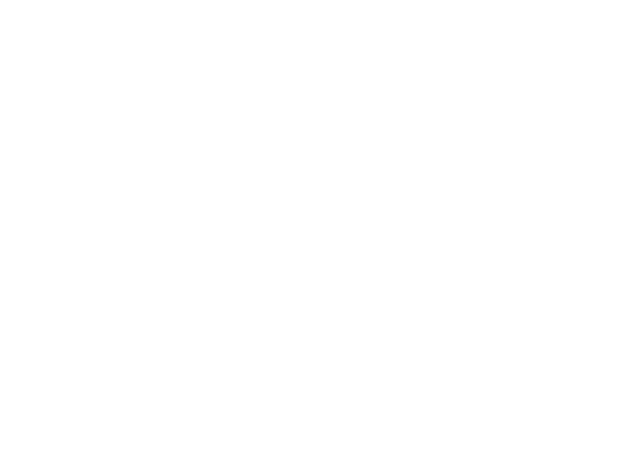
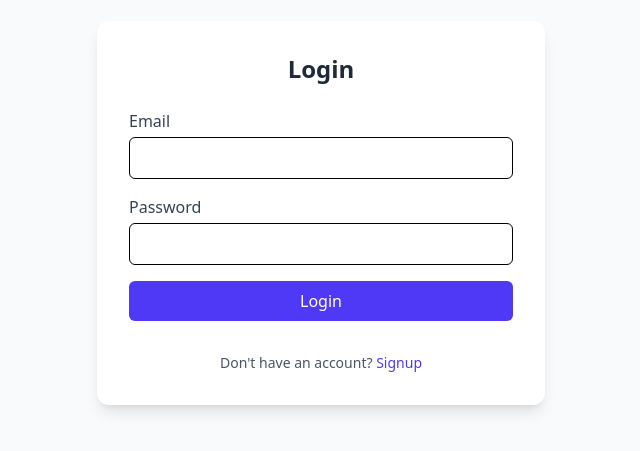
Before and after one commit to kishensjain/Book-Store-MERN, a React app in the folder frontend/: page /login in a window 1280 px wide. Shown: the part 187-638 px from the top of the page, without its empty margins (319-959 px from the left). Built offline with nearby package versions, Linux system fonts and the light colour scheme; the HTML template or start-up script is replaced by a standard one.

Commit message:
Enhance Login component: add form validation, improve user feedback, and update layout

```diff
--- a/frontend/src/pages/Login.tsx
+++ b/frontend/src/pages/Login.tsx
@@ -1,8 +1,101 @@
+import { useNavigate, Link } from "react-router";
+import { useAppSelector,useAppDispatch } from "../app/hooks";
+import { useForm } from "react-hook-form";
+import { useEffect } from "react";
+import { loginUser } from "../features/auth/authSlice";
 
+
+interface LoginFormInputs{
+  email:string,
+  password:string,
+}
 const Login = () => {
+  const dispatch = useAppDispatch();
+  const navigate = useNavigate();
+
+  const {user, loading, error} = useAppSelector((state) => state.auth);
+
+  const{register, handleSubmit, formState:{errors},} = useForm<LoginFormInputs>();
+
+  const onSubmit = (data: LoginFormInputs) => {
+      dispatch(loginUser(data));
+    };
+
+  useEffect(() => {
+    if(user){
+      navigate("/");
+    }
+  },[user]);
+
   return (
-    <div>
+    <div className="flex items-center justify-center min-h-screen bg-gray-50 dark:bg-gray-900">
+      <div className="w-full max-w-md p-8 bg-white dark:bg-gray-800 rounded-xl shadow-lg">
+        <h2 className="text-2xl font-bold mb-6 text-center text-gray-800 dark:text-gray-100">
+          Login
+        </h2>
+        {error && <p className="text-red-500 mb-4 text-center">{error}</p>}
+        <form onSubmit={handleSubmit(onSubmit)} className="space-y-4">
 
+
+          <div>
+            <label className="block mb-1 text-gray-700 dark:text-gray-200">
+              Email
+            </label>
+            <input
+              type="email"
+              {...register("email", {
+                required: "Email is required",
+                pattern: {
+                  value: /^\S+@\S+$/i,
+                  message: "Invalid email format",
+                },
+              })}
+              className="w-full px-4 py-2 border rounded-md focus:outline-none focus:ring focus:ring-indigo-500 dark:bg-gray-700 dark:text-gray-200"
+            />
+            {errors.email && (
+              <p className="text-red-500 mt-1 text-sm">
+                {errors.email.message}
+              </p>
+            )}
+          </div>
+
+          <div>
+            <label className="block mb-1 text-gray-700 dark:text-gray-200">
+              Password
+            </label>
+            <input
+              type="password"
+              {...register("password", {
+                required: "Password is required",
+                minLength: {
+                  value: 6,
+                  message: "Password must be at least 6 characters",
+                },
+              })}
+              className="w-full px-4 py-2 border rounded-md focus:outline-none focus:ring focus:ring-indigo-500 dark:bg-gray-700 dark:text-gray-200"
+            />
+            {errors.password && (
+              <p className="text-red-500 mt-1 text-sm">
+                {errors.password.message}
+              </p>
+            )}
+          </div>
+
+          <button
+            type="submit"
+            disabled={loading}
+            className="w-full py-2 px-4 bg-indigo-600 text-white rounded-md hover:bg-indigo-700 transition-colors disabled:opacity-50"
+          >
+            {loading ? "Logiging in..." : "Login"}
+          </button>
+          <p className="mt-4 text-sm text-center text-gray-600 dark:text-gray-300">
+          Don't have an account?{" "}
+          <Link to="/register" className="text-indigo-600 hover:underline">
+            Signup
+          </Link>
+        </p>
+        </form>
+      </div>
     </div>
   )
 }
```
Also changed, not shown: 1 other file (tests, documents, lock files or other folders).
